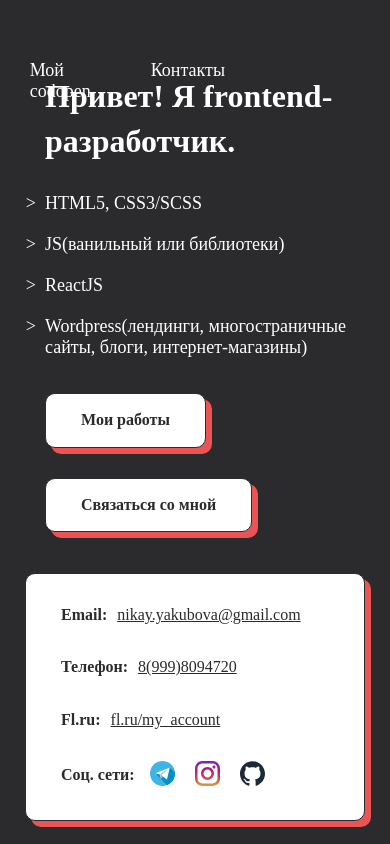
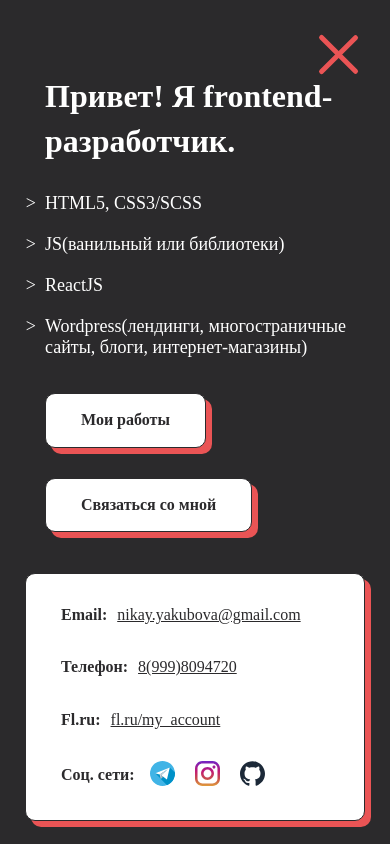
Before and after one commit to nikay666/portfolio, a React (Create React App) app: page / in a window 390 px wide. Shown: the top 844 px of the page. Built offline with nearby package versions, Linux system fonts and the light colour scheme.

Commit message:
Стили для кнопки бургера

```diff
--- a/src/modules/Header/Header.jsx
+++ b/src/modules/Header/Header.jsx
@@ -18,6 +18,7 @@ const Header = ({links}) => {
                         }
                 </ul>
             </nav>
+            <button className='btn-burger active'><span className='btn-burger__line'></span></button>
         </header>
     )
 }
--- a/src/modules/Header/Header.scss
+++ b/src/modules/Header/Header.scss
@@ -6,10 +6,11 @@
     top: 0;
     left: 0;
     right: 0;
+    display: flex;
+    justify-content: flex-end;
 
     &__nav{
         padding: $xl;
-
 
         &-list{
             display: flex;
@@ -51,5 +52,73 @@
 
         }
     }
+    .btn-burger{
+        $margin: 8px;
+        $height:  5px;
+
+        width: 4em;
+        height: 4em;
+        cursor: pointer;
+        opacity: 0;
+        visibility: hidden;
+        position: absolute;
+        top: 25px;
+        right: 25px;
+        background-color: transparent;
+        border: none;
+        transition: $transition;
+
+        &::before, &::after, &__line{
+            content: '';
+            position: absolute;
+            left: 0;
+            right: 0;
+            height: 5px;
+            background-color: $primary;
+            margin-bottom: 5px;
+            border-radius: $br;
+        }
+        &::before{
+            top: 0;
+        }
+        &::after{
+            top: $margin + $height;
+        }
+        &__line{
+            top:( $margin + $height) * 2;
+        }
+
+        &.active{
+            &::before{
+                top: 50%;
+                transform: rotate(45deg);
+            }
+            &::after{
+                top: 50%;
+                transform: rotate(-45deg);
+            }
+            & .btn-burger__line{
+                opacity: 0;
+                visibility: hidden;
+            }
+        }
+    }
+
+
+
+    @media(max-width: 768px) {
+       &__nav{
+        opacity: 0;
+        visibility: hidden;
+       }
+
+
+       .btn-burger{
+        opacity: 1;
+        visibility: visible;
+
+       }
+    }
+
 
 }
```
